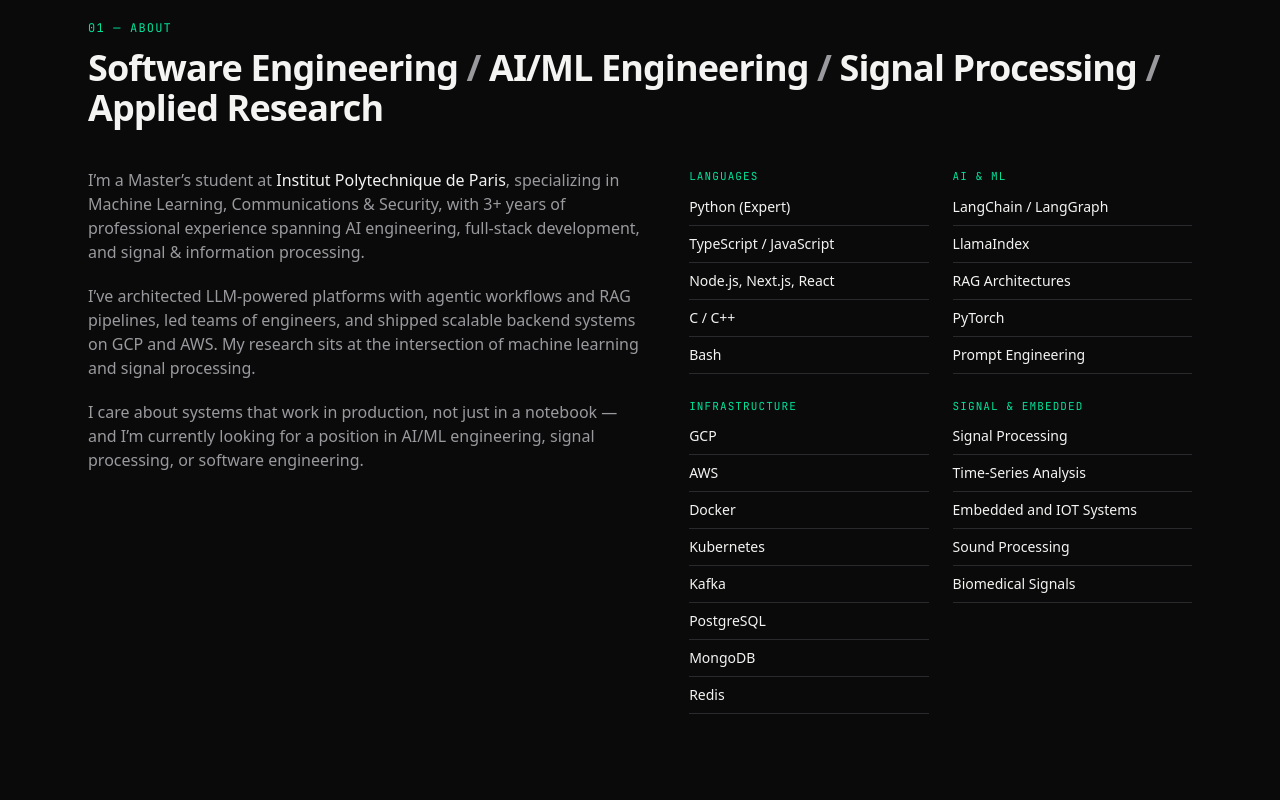
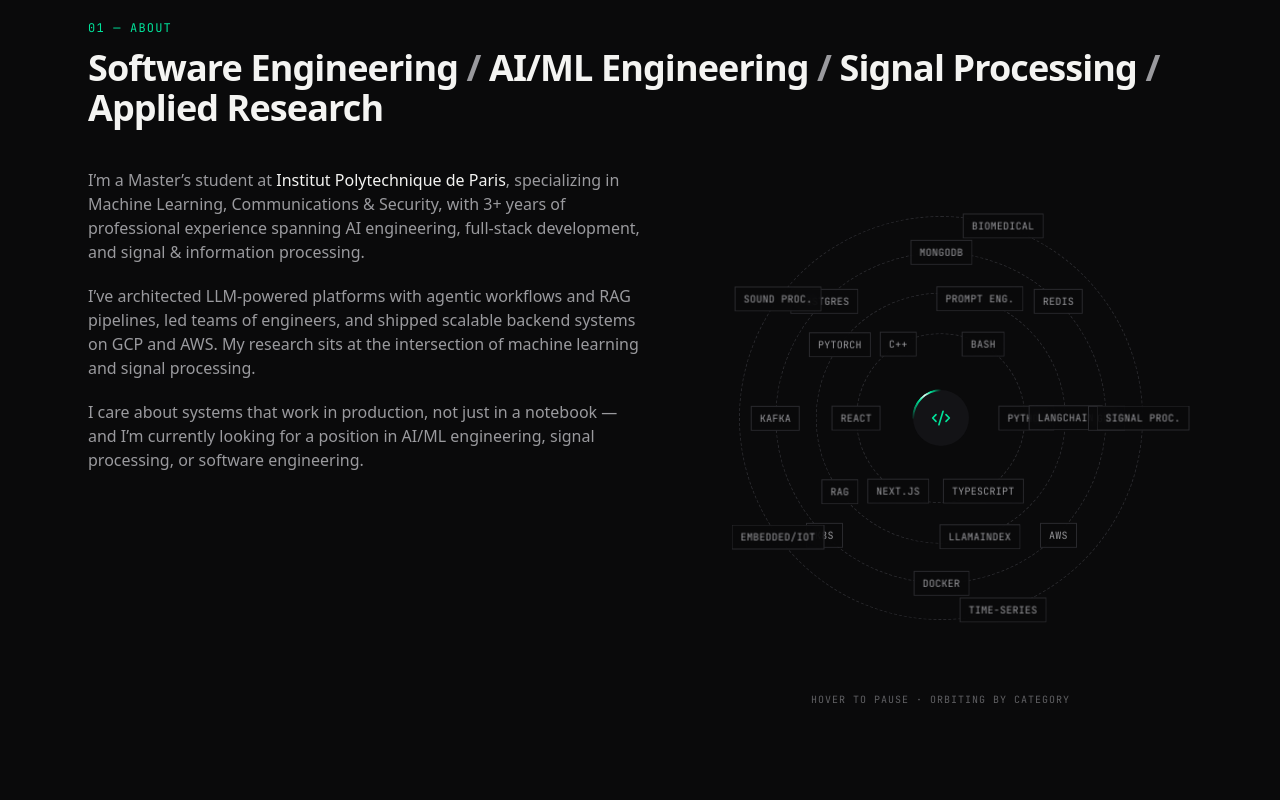
Before and after one commit to mohammadreza-babaeimosleh/mohammadreza-babaeimosleh.github.io, a Next.js app: page / in a window 1280 px wide. Shown: the part 840-1640 px from the top of the page. Built offline with nearby package versions, Linux system fonts and the light colour scheme.

Commit message:
feat: orbiting the skills

```diff
--- a/src/app/globals.css
+++ b/src/app/globals.css
@@ -217,3 +217,21 @@ body {
 .no-scrollbar::-webkit-scrollbar {
   display: none;
 }
+
+@keyframes orbit-spin {
+  from {
+    transform: translate(-50%, -50%) rotate(0deg);
+  }
+  to {
+    transform: translate(-50%, -50%) rotate(360deg);
+  }
+}
+
+@keyframes orbit-spin-item {
+  from {
+    transform: rotate(0deg);
+  }
+  to {
+    transform: rotate(360deg);
+  }
+}
--- a/src/components/About.tsx
+++ b/src/components/About.tsx
@@ -1,4 +1,5 @@
 import Reveal from "./Reveal";
+import OrbitingSkills from "./OrbitingSkills";
 
 const SKILLS: { group: string; items: string[] }[] = [
   {
@@ -56,10 +57,9 @@ export default function About() {
           </p>
           <h2 className="mt-3 font-display text-3xl font-bold tracking-tight sm:text-4xl">
             Software Engineering{" "}
-            <span className="text-muted-foreground">/</span> AI/ML
-            Engineering <span className="text-muted-foreground">/</span>{" "}
-            Signal Processing <span className="text-muted-foreground">/</span>{" "}
-            Applied Research
+            <span className="text-muted-foreground">/</span> AI/ML Engineering{" "}
+            <span className="text-muted-foreground">/</span> Signal Processing{" "}
+            <span className="text-muted-foreground">/</span> Applied Research
           </h2>
         </Reveal>
 
@@ -72,27 +72,26 @@ export default function About() {
                   Institut Polytechnique de Paris
                 </span>
                 , specializing in Machine Learning, Communications &amp;
-                Security, with 3+ years of professional experience spanning
-                AI engineering, full-stack development, and signal &amp;
+                Security, with 3+ years of professional experience spanning AI
+                engineering, full-stack development, and signal &amp;
                 information processing.
               </p>
               <p>
                 I&rsquo;ve architected LLM-powered platforms with agentic
-                workflows and RAG pipelines, led teams of engineers, and
-                shipped scalable backend systems on GCP and AWS. My research
-                sits at the intersection of machine learning and signal
-                processing.
+                workflows and RAG pipelines, led teams of engineers, and shipped
+                scalable backend systems on GCP and AWS. My research sits at the
+                intersection of machine learning and signal processing.
               </p>
               <p>
                 I care about systems that work in production, not just in a
                 notebook — and I&rsquo;m currently looking for a position in
-                AI/ML engineering, signal processing, or software
-                engineering.
+                AI/ML engineering, signal processing, or software engineering.
               </p>
             </div>
           </Reveal>
 
           <Reveal delay={200}>
+            <div className="lg:hidden">
               <div className="grid gap-6 sm:grid-cols-2">
                 {SKILLS.map((group) => (
                   <div key={group.group}>
@@ -112,6 +111,13 @@ export default function About() {
                   </div>
                 ))}
               </div>
+            </div>
+            <div className="hidden lg:block">
+              <OrbitingSkills />
+              <p className="mt-6 text-center font-mono text-[10px] uppercase tracking-widest text-muted-foreground/60">
+                Hover to pause &middot; orbiting by category
+              </p>
+            </div>
           </Reveal>
         </div>
       </div>
--- /dev/null
+++ b/src/components/OrbitingSkills.tsx
@@ -0,0 +1,153 @@
+"use client";
+
+import { useEffect, useRef, useState } from "react";
+import { Code2 } from "lucide-react";
+
+type SkillRing = {
+  group: string;
+  items: string[];
+  diameter: number;
+  duration: number;
+  reverse?: boolean;
+};
+
+const RINGS: SkillRing[] = [
+  {
+    group: "Languages",
+    items: ["Python", "TypeScript", "Next.js", "React", "C++", "Bash"],
+    diameter: 42,
+    duration: 24,
+  },
+  {
+    group: "AI & ML",
+    items: ["LangChain", "LlamaIndex", "RAG", "PyTorch", "Prompt Eng."],
+    diameter: 62,
+    duration: 32,
+    reverse: true,
+  },
+  {
+    group: "Infrastructure",
+    items: [
+      "GCP",
+      "AWS",
+      "Docker",
+      "K8s",
+      "Kafka",
+      "Postgres",
+      "MongoDB",
+      "Redis",
+    ],
+    diameter: 82,
+    duration: 44,
+  },
+  {
+    group: "Signal & Embedded",
+    items: [
+      "Signal Proc.",
+      "Time-Series",
+      "Embedded/IoT",
+      "Sound Proc.",
+      "Biomedical",
+    ],
+    diameter: 100,
+    duration: 56,
+    reverse: true,
+  },
+];
+
+export default function OrbitingSkills() {
+  const containerRef = useRef<HTMLDivElement>(null);
+  const [isHovering, setIsHovering] = useState(false);
+  const [isVisible, setIsVisible] = useState(false);
+  const [reduceMotion] = useState(
+    () =>
+      typeof window !== "undefined" &&
+      window.matchMedia("(prefers-reduced-motion: reduce)").matches,
+  );
+
+  useEffect(() => {
+    const el = containerRef.current;
+    if (!el) return;
+    const observer = new IntersectionObserver(
+      ([entry]) => setIsVisible(entry.isIntersecting),
+      { threshold: 0.15 },
+    );
+    observer.observe(el);
+    return () => observer.disconnect();
+  }, []);
+
+  const paused = reduceMotion || !isVisible || isHovering;
+
+  return (
+    <div
+      ref={containerRef}
+      onMouseEnter={() => setIsHovering(true)}
+      onMouseLeave={() => setIsHovering(false)}
+      className="relative mx-auto aspect-square w-full max-w-[500px]"
+    >
+      <div className="electric-border absolute left-1/2 top-1/2 z-10 flex h-14 w-14 -translate-x-1/2 -translate-y-1/2 items-center justify-center rounded-full bg-card">
+        <Code2 className="h-5 w-5 text-accent" aria-hidden />
+      </div>
+
+      {/* Fixed-pixel inset keeps orbiting labels from spilling past the
+          container edge at any breakpoint, since chip width doesn't scale
+          down with the container the way percentage-based ring sizes do. */}
+      <div className="absolute inset-12">
+        {RINGS.map((ring) => (
+          <div key={ring.group}>
+            <div
+              aria-hidden
+              className="absolute left-1/2 top-1/2 -translate-x-1/2 -translate-y-1/2 rounded-full border border-dashed border-border/50"
+              style={{
+                width: `${ring.diameter}%`,
+                height: `${ring.diameter}%`,
+              }}
+            />
+            <div
+              className="absolute left-1/2 top-1/2"
+              style={{
+                width: `${ring.diameter}%`,
+                height: `${ring.diameter}%`,
+                animationName: "orbit-spin",
+                animationDuration: `${ring.duration}s`,
+                animationTimingFunction: "linear",
+                animationIterationCount: "infinite",
+                animationDirection: ring.reverse ? "reverse" : "normal",
+                animationPlayState: paused ? "paused" : "running",
+              }}
+            >
+              {ring.items.map((item, i) => {
+                const angle = (360 / ring.items.length) * i;
+                const rad = (angle * Math.PI) / 180;
+                const x = 50 + 50 * Math.cos(rad);
+                const y = 50 + 50 * Math.sin(rad);
+                return (
+                  <div
+                    key={item}
+                    className="absolute -translate-x-1/2 -translate-y-1/2"
+                    style={{ left: `${x}%`, top: `${y}%` }}
+                  >
+                    <span
+                      style={{
+                        display: "block",
+                        animationName: "orbit-spin-item",
+                        animationDuration: `${ring.duration}s`,
+                        animationTimingFunction: "linear",
+                        animationIterationCount: "infinite",
+                        animationDirection: ring.reverse ? "normal" : "reverse",
+                        animationPlayState: paused ? "paused" : "running",
+                      }}
+                      className="whitespace-nowrap border border-border bg-background/85 px-2 py-1 font-mono text-[10px] uppercase tracking-wide text-muted-foreground backdrop-blur-sm transition-colors hover:border-accent hover:text-accent"
+                    >
+                      {item}
+                    </span>
+                  </div>
+                );
+              })}
+            </div>
+          </div>
+        ))}
+      </div>
+    </div>
+  );
+}
```
Lines whose indentation alone changed are shown as unchanged.
